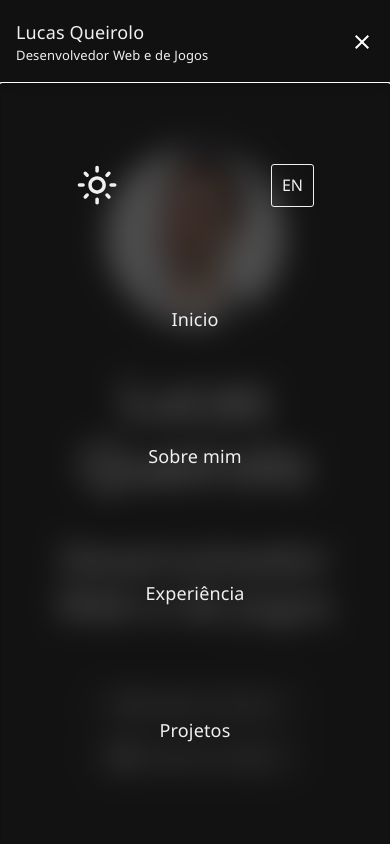
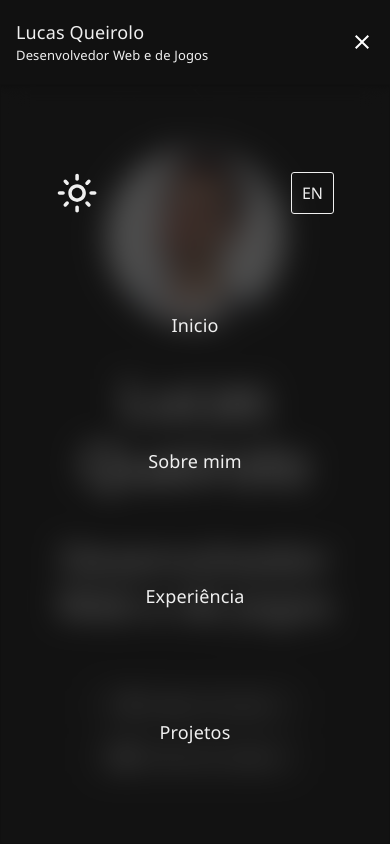
Before and after one commit to Luxxdev/portifolio, a React (Vite) app: page / in a window 390 px wide. Both pictures are taken after a click on the element 362 px from the left and 42 px from the top of the page. Shown: the top 844 px of the page. Built offline with nearby package versions, Linux system fonts and the light colour scheme.

Commit message:
modal line bug fixed

```diff
--- a/src/components/NavBar/NavBar.tsx
+++ b/src/components/NavBar/NavBar.tsx
@@ -17,6 +17,7 @@ const StyledMobileMenu = styled(Modal)(({ }) => ({
   height: `calc(100dvh - ${toolbarHeight}dvh)`,
   width: '100dvw',
   position: 'fixed',
+  overflow: 'hidden',
 }))
 
 const StyledMenuIcon = styled(MenuItem)(({ theme }) => ({
@@ -105,20 +106,21 @@ const NavBar = () => {
           )}
         </StyledToolbar>
 
+      </AppBar >
+
       <StyledMobileMenu open={mobileMenu} onClose={() => setMobileMenu(false)} >
-          <Grid2 container display={'flex'} flexDirection={'column'} width={'100%'}>
-            <Grid2 width={'100%'} display={'flex'} justifyContent={'space-around'} pt={10} >
+        <Grid2 container display={'flex'} flexDirection={'column'} width={'100%'} >
+          <Grid2 size='grow' display={'flex'} flexDirection={'column'} alignItems={'center'} justifyContent={'space-evenly'} >
+            <Grid2 width={'100%'} display={'flex'} justifyContent={'space-around'} gap={10}>
               <DarkModeToggle />
               <LanguageSwitcher />
             </Grid2>
-            <Grid2 size='grow' display={'flex'} flexDirection={'column'} alignItems={'center'} justifyContent={'space-evenly'} >
             {
               MapMenuItems()
             }
           </Grid2>
         </Grid2>
       </StyledMobileMenu>
-      </AppBar >
     </>
   )
 }
```
Lines whose indentation alone changed are shown as unchanged.
